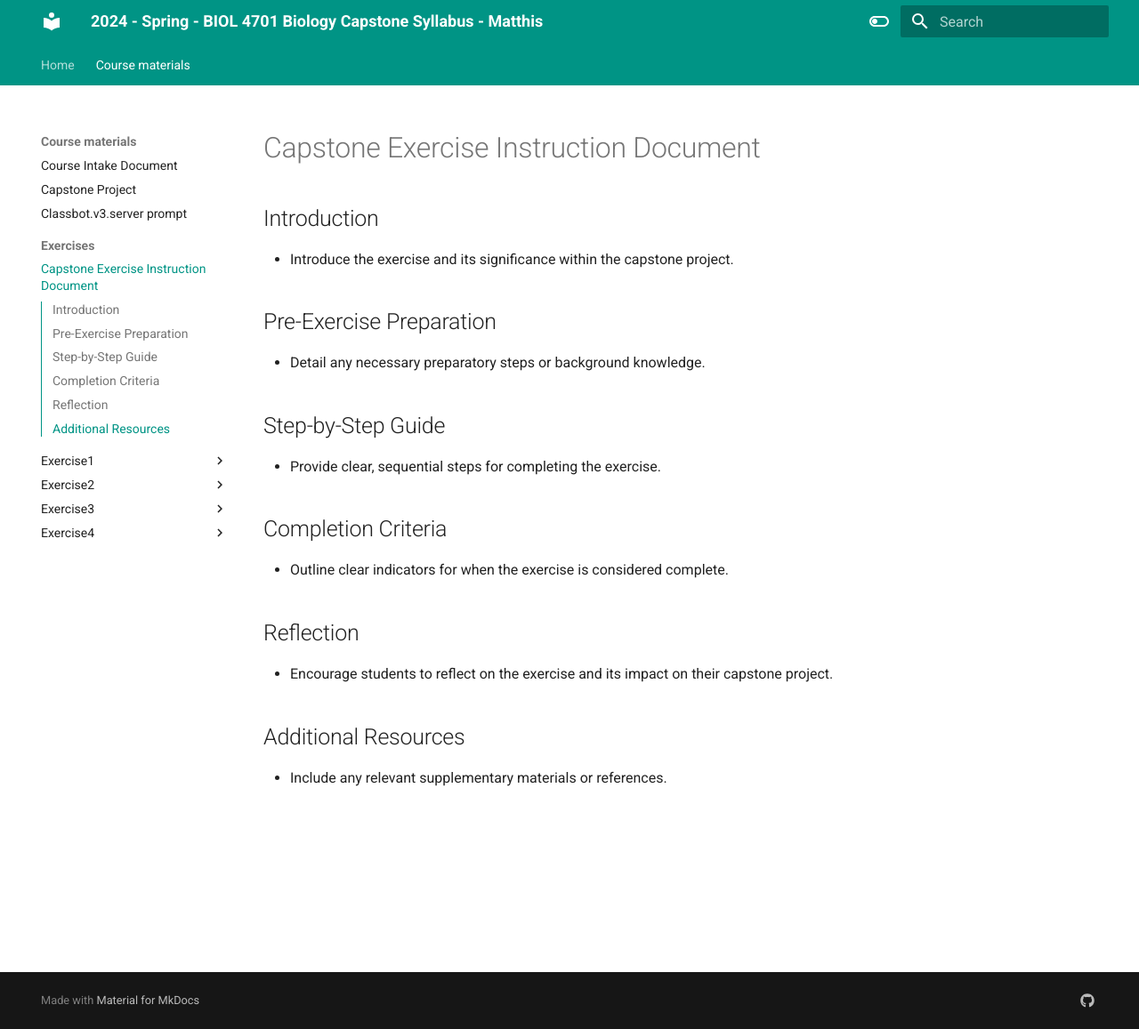
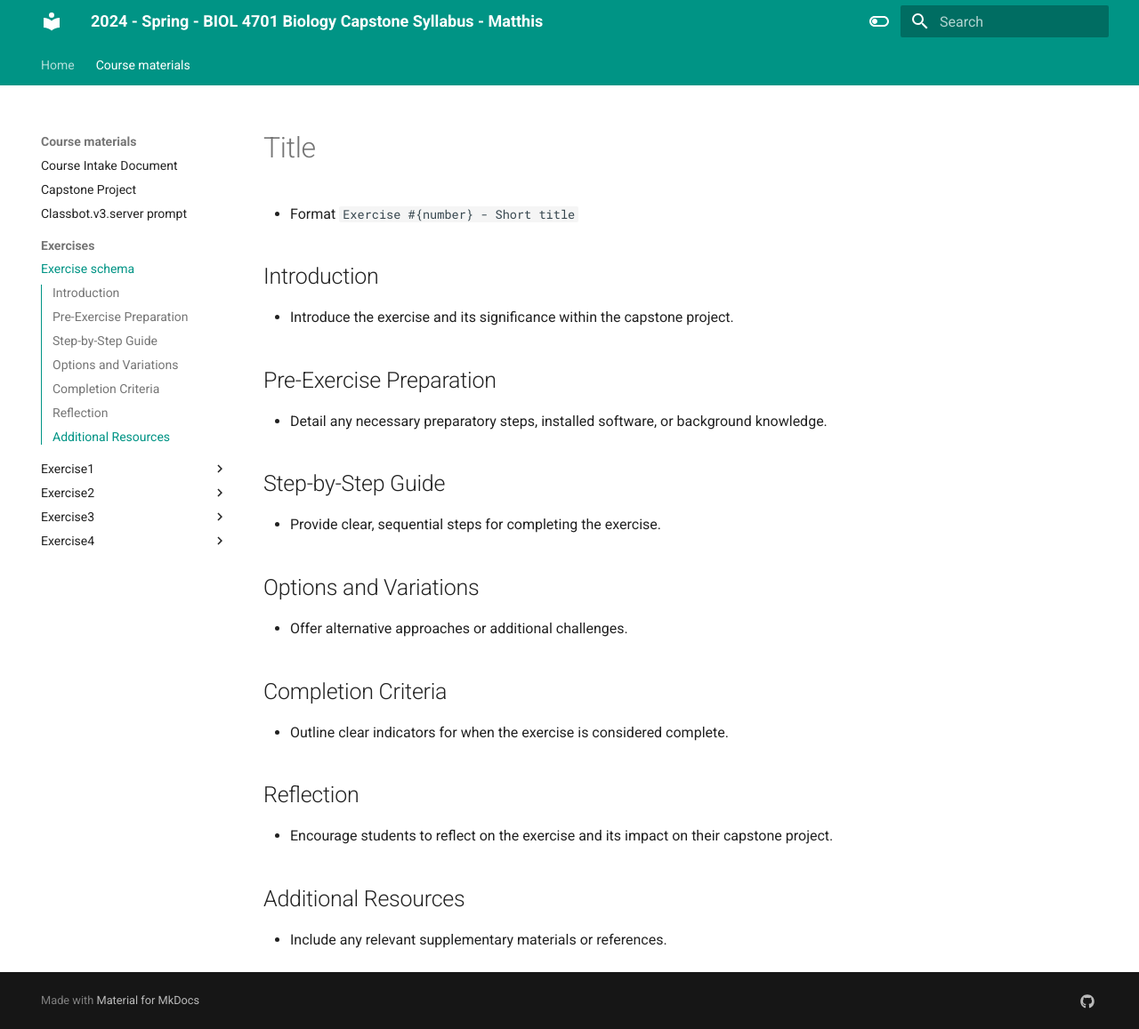
Before and after one commit to HumanMovementNeuroscience/capstone, an MkDocs documentation site: the page built from docs/course_materials/exercises/exercise-schema.md, in a window 1280 px wide and 1157 px high. Shown: the whole window at 89% size. Built offline with MkDocs 1.6.1 and Material for MkDocs 9.7.7, drawn with Linux system fonts in a browser that asks for light colours.

Commit message:
Feb 26, 2024, 3:02 PM

```diff
--- a/docs/course_materials/exercises/exercise-schema.md
+++ b/docs/course_materials/exercises/exercise-schema.md
@@ -1,13 +1,19 @@
-# Capstone Exercise Instruction Document
+<!-- Exercise Schema -->
+
+# Title
+- Format `Exercise #{number} - Short title`
 
 ## Introduction
 - Introduce the exercise and its significance within the capstone project.
 
 ## Pre-Exercise Preparation
-- Detail any necessary preparatory steps or background knowledge.
+- Detail any necessary preparatory steps, installed software, or background knowledge.
 
 ## Step-by-Step Guide
 - Provide clear, sequential steps for completing the exercise.
+
+## Options and Variations
+- Offer alternative approaches or additional challenges.
 
 ## Completion Criteria
 - Outline clear indicators for when the exercise is considered complete.
@@ -17,3 +23,5 @@
 
 ## Additional Resources
 - Include any relevant supplementary materials or references.
+
+<!-- End Exercise Schema -->
```
